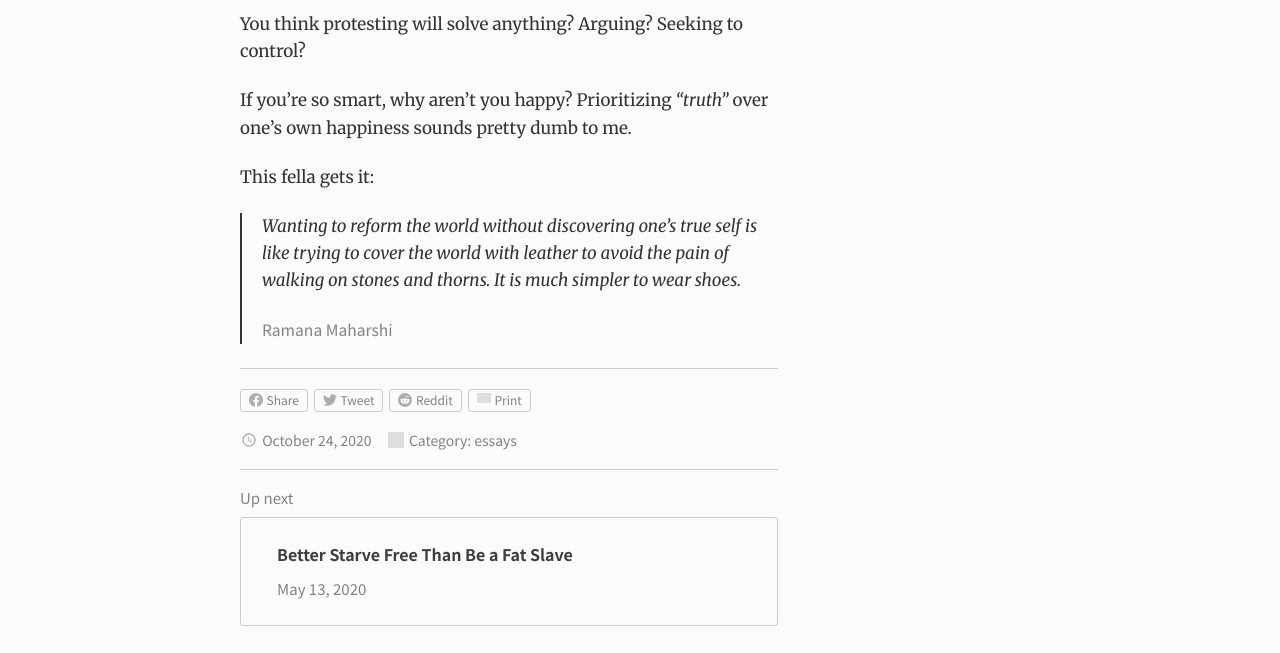
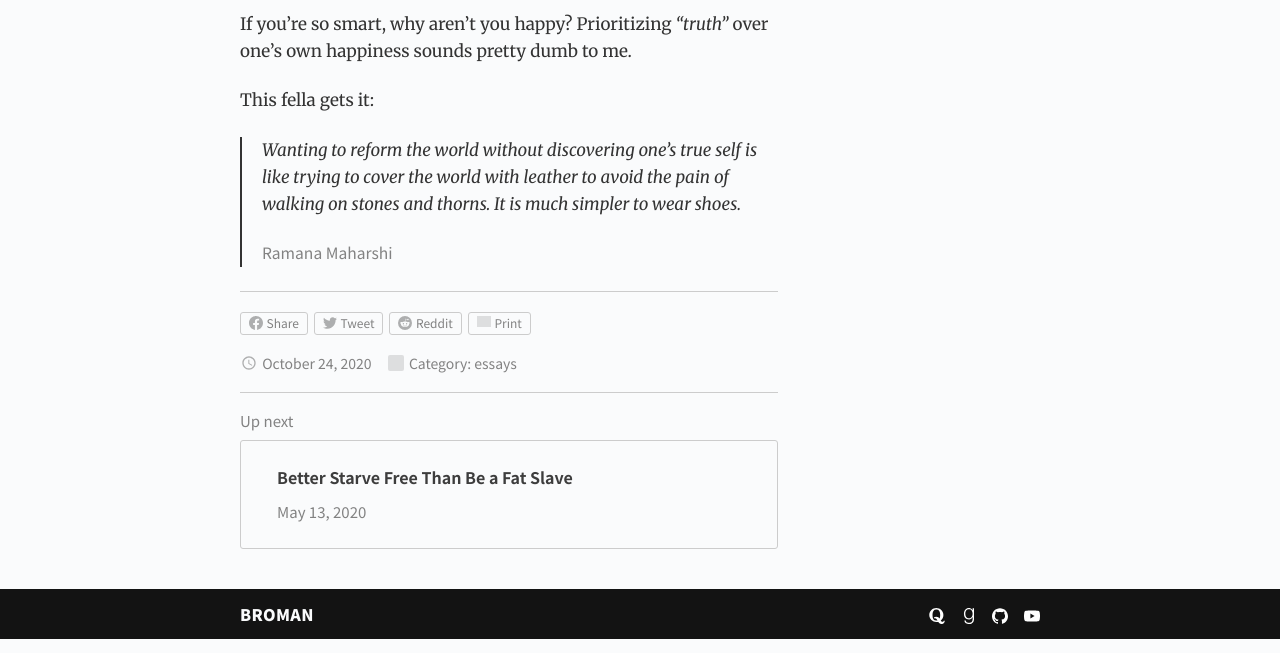
Before and after one commit to gdbroman/broman.blog, a Jekyll site: the page built from _posts/2020/2020-10-24-happy-not-right.md, in a window 1280 px wide and 900 px high, scrolled down 745 px, cut to the strip 247-900 px from the top of the window. Built offline with Jekyll 4.4.1, drawn with Linux system fonts in a browser that asks for light colours; grey boxes are pictures that could not be loaded.

Commit message:
revision

```diff
--- a/_posts/2020/2020-10-24-happy-not-right.md
+++ b/_posts/2020/2020-10-24-happy-not-right.md
@@ -4,8 +4,6 @@ permalink: "happy-not-right"
 ---
 
 Never before have so many unhappy people sought to *"make the world a better place."*
-
-You think protesting will solve anything? Arguing? Seeking to control?
 
 If you're so smart, why aren't you happy? Prioritizing *"truth"* over one's own happiness sounds pretty dumb to me.
 
```
